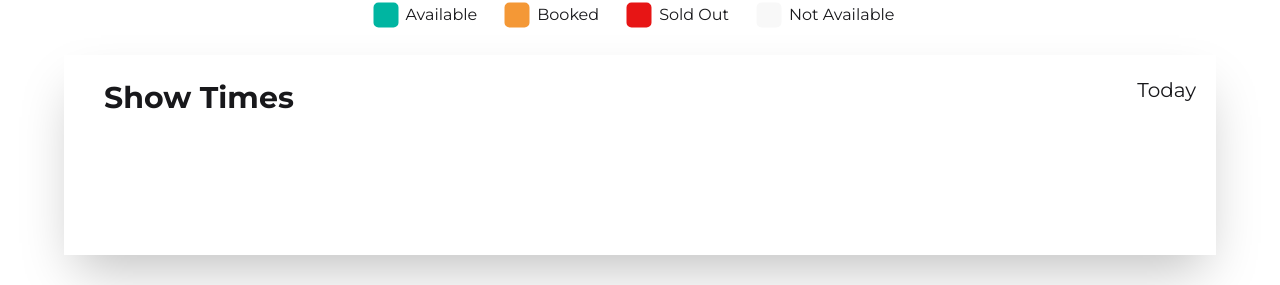
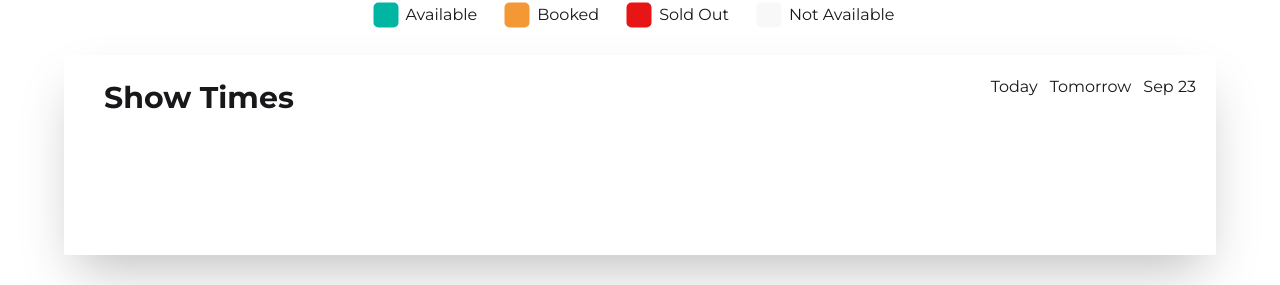
Before and after one commit to nikeshchaudhari/Movie_Boooking-WebApp, a React (Vite) app: page /moviedetails/1 in a window 1280 px wide. Shown: the part 485-770 px from the top of the page. Built offline with nearby package versions, Linux system fonts and the light colour scheme; no server answers.

Commit message:
moivie  booking

```diff
--- a/src/components/ShowTime.jsx
+++ b/src/components/ShowTime.jsx
@@ -1,8 +1,11 @@
 import React, { useEffect, useState } from "react";
-
+import { useDispatch, useSelector } from "react-redux";
+import { setSelectDate } from "../feature/movie/movieSlice";
 const ShowTime = () => {
-  const [date, setDate] = useState(null);
-  const [selectDate, setSelectDate] = useState("");
+  const dispatch = useDispatch()
+  const dateSelect = useSelector((state)=>state.movies)
+  const [date, setDate] = useState([]);
+  // const [selectDate, setSelectDate] = useState("");
   useEffect(() => {
     const today = new Date();
     // console.log(today);
@@ -25,8 +28,13 @@ const ShowTime = () => {
       // console.log(day);
       dDate.push({ day, value: d.toISOString().split("T")[0] });
     }
-    console.log(dDate[0]);
-  }, []);
+    // console.log(dDate[0]);
+    setDate(dDate)
+
+   if(dDate.length>0){
+    dispatch(setSelectDate(dDate[0].value))
+   }
+  }, [dispatch]);
 
   return (
     <>
@@ -103,7 +111,13 @@ const ShowTime = () => {
       <div className=" w-full h-50 mt-5">
         <div className=" shadow-2xl w-[90vw] h-50 mx-auto flex justify-between p-5">
           <h1 className="text-[30px] mx-5 font-bold  ">Show Times</h1>
-          <div className="text-[20px]">Today</div>
+          <div className="flex gap-3">
+            {date.map((d)=>(
+            <div key={d.day}>
+              <button className="hover:text-red-600 cursor-pointer hover:duration-300">{d.day}</button>
+            </div>
+          ))}
+          </div>
         </div>
       </div>
     </>
```
